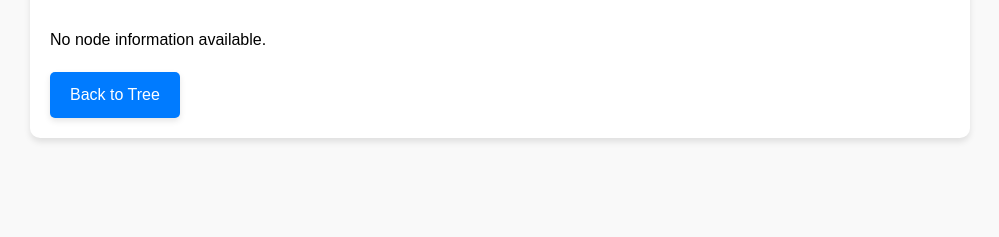
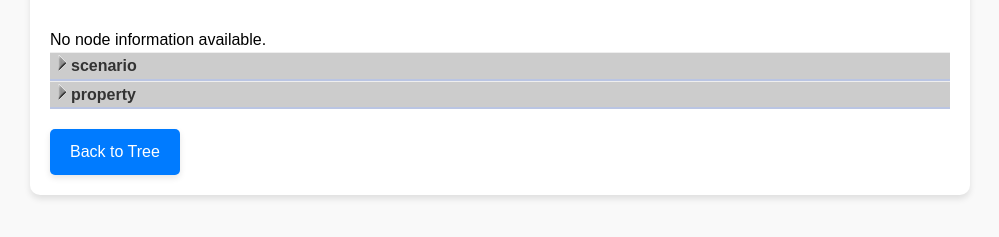
Before and after one commit to Common-Exception-Enumeration/CEE, a plain HTML site: page details.html in a window 1280 px wide. Shown: the part 119-356 px from the top of the page, without its empty margins (140-1139 px from the left). Drawn offline with Linux system fonts and the light colour scheme.

Commit message:
final2, add scenario & property

```diff
--- a/details.html
+++ b/details.html
@@ -83,12 +83,8 @@
         const urlParams = new URLSearchParams(window.location.search);
         const info = urlParams.get('info');
         const nodeTitle = urlParams.get('name') || 'Node Details';
-
-        // const img = document.createElement('img');
-        // img.src = 'src/head_less.jpg';
-        // img.alt = 'head_less';
-        //
-        // let isImage = true;
+        const nodeScenario = urlParams.get('scenario') || 'Node Details';
+        const nodeProperty = urlParams.get('property') || 'Node Details';
 
         // Set the page title dynamically
         document.getElementById('node-title').textContent = nodeTitle;
@@ -153,6 +149,8 @@
         } else {
             detailsContainer.textContent = 'No node information available.';
         }
+        detailsContainer.appendChild(createSection('scenario', nodeScenario));
+        detailsContainer.appendChild(createSection('property', nodeProperty));
     </script>
 </body>
 </html>
```
Also changed, not shown: index.html (+1 -1 lines).
